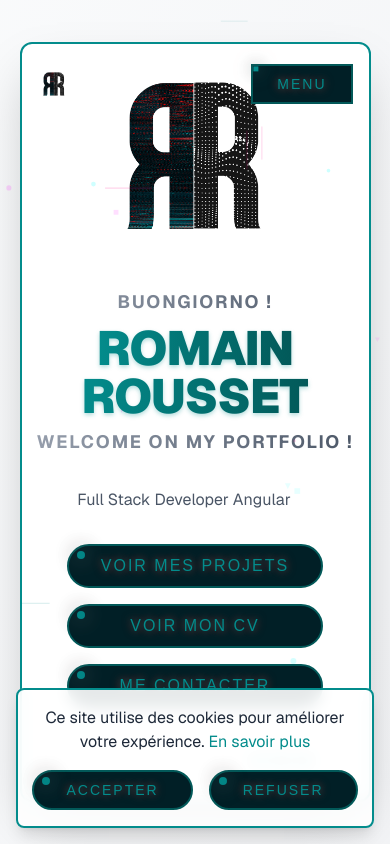
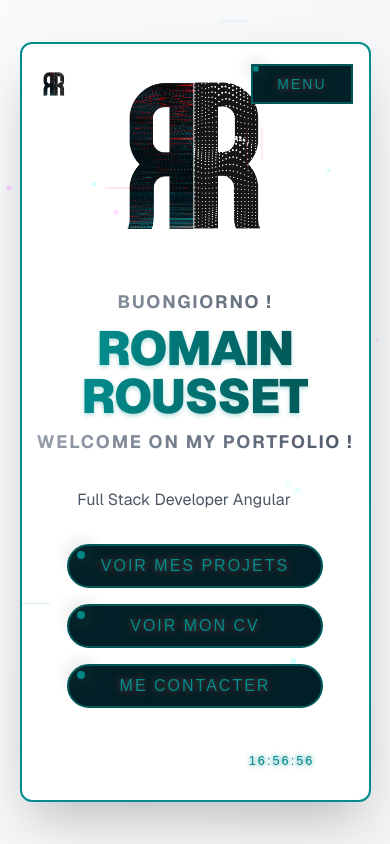
Before and after one commit to EZ3ki33l/portefolio, a Next.js app: page / in a window 390 px wide. Built offline with nearby package versions, Linux system fonts and the light colour scheme.

Commit message:
optimisation mobile

```diff
--- a/app/components/CookieConsent.tsx
+++ /dev/null
@@ -1,60 +0,0 @@
-'use client';
-
-import { useEffect, useState } from 'react';
-import Link from 'next/link';
-import { CyberpunkButton } from './ui/cyberpunk-button';
-
-export default function CookieConsent() {
-  const [showNotification, setShowNotification] = useState(false);
-
-  useEffect(() => {
-    const hasConsented = localStorage.getItem('cookieConsent');
-    if (!hasConsented) {
-      setShowNotification(true);
-      localStorage.removeItem('lastContactSent');
-    }
-  }, []);
-
-  const handleAccept = () => {
-    localStorage.setItem('cookieConsent', 'true');
-    setShowNotification(false);
-  };
-
-  const handleReject = () => {
-    localStorage.setItem('cookieConsent', 'false');
-    setShowNotification(false);
-  };
-
-  if (!showNotification) return null;
-
-  return (
-    <div className="fixed bottom-4 left-4 right-4 z-50">
-      <div className="relative mt-4 p-4 rounded-lg shadow-lg border-2 border-[#038C8C] bg-white/90 backdrop-blur-sm">
-        <div className="flex flex-col items-center gap-4">
-          <p className="text-gray-800 font-mono text-center">
-            Ce site utilise des cookies pour améliorer votre expérience.
-            <Link href="/confidentialite" className="text-[#038C8C] hover:underline ml-1">
-              En savoir plus
-            </Link>
-          </p>
-          <div className="flex gap-4">
-            <CyberpunkButton
-              variant="rounded"
-              size="small"
-              onClick={handleAccept}
-            >
-              Accepter
-            </CyberpunkButton>
-            <CyberpunkButton
-              variant="rounded"
-              size="small"
-              onClick={handleReject}
-            >
-              Refuser
-            </CyberpunkButton>
-          </div>
-        </div>
-      </div>
-    </div>
-  );
-}
--- a/app/contact/page.tsx
+++ b/app/contact/page.tsx
@@ -1,6 +1,6 @@
 "use client";
 
-import React, { useState } from "react";
+import React, { useState, useEffect } from "react";
 import { CyberpunkButton } from "../components/ui/cyberpunk-button";
 import { GlitchBackground } from "../components/ui/glitch-background";
 import { CyberpunkClock } from "../components/ui/cyberpunk-clock";
@@ -25,6 +25,24 @@ export default function ContactPage() {
   const [notificationType, setNotificationType] = useState<'success' | 'error'>('success');
   const [notificationMessage, setNotificationMessage] = useState<React.ReactNode>('');
   const [isSubmitting, setIsSubmitting] = useState(false);
+
+  useEffect(() => {
+    const cookieConsent = localStorage.getItem('cookieConsent');
+    if (cookieConsent === null) {
+      setNotificationType('success');
+      setNotificationMessage(
+        <span>
+          Par défaut, nous autorisons le traitement de vos données pour le formulaire de contact.
+          Si vous ne souhaitez pas que vos données soient traitées, vous pouvez modifier vos préférences dans la
+          <Link href="/confidentialite" className="text-[#038C8C] hover:underline ml-1">
+            page de confidentialité
+          </Link>
+        </span>
+      );
+      setShowNotification(true);
+      localStorage.setItem('cookieConsent', 'true');
+    }
+  }, []);
 
   const handleSubmit = async (e: React.FormEvent) => {
     e.preventDefault();
--- a/app/layout.tsx
+++ b/app/layout.tsx
@@ -1,7 +1,6 @@
 import type { Metadata, Viewport } from "next";
 import { Geist, Geist_Mono } from "next/font/google";
 import "./globals.css";
-import CookieConsent from "./components/CookieConsent";
 
 const geistSans = Geist({
   variable: "--font-geist-sans",
@@ -48,7 +47,6 @@ export default function RootLayout({
     <html lang="fr" style={{ fontFamily: `${geistSans.style.fontFamily}, ${geistMono.style.fontFamily}` }}>
       <body className={`${geistSans.className} antialiased`}>
         {children}
-        <CookieConsent />
       </body>
     </html>
   );
```
